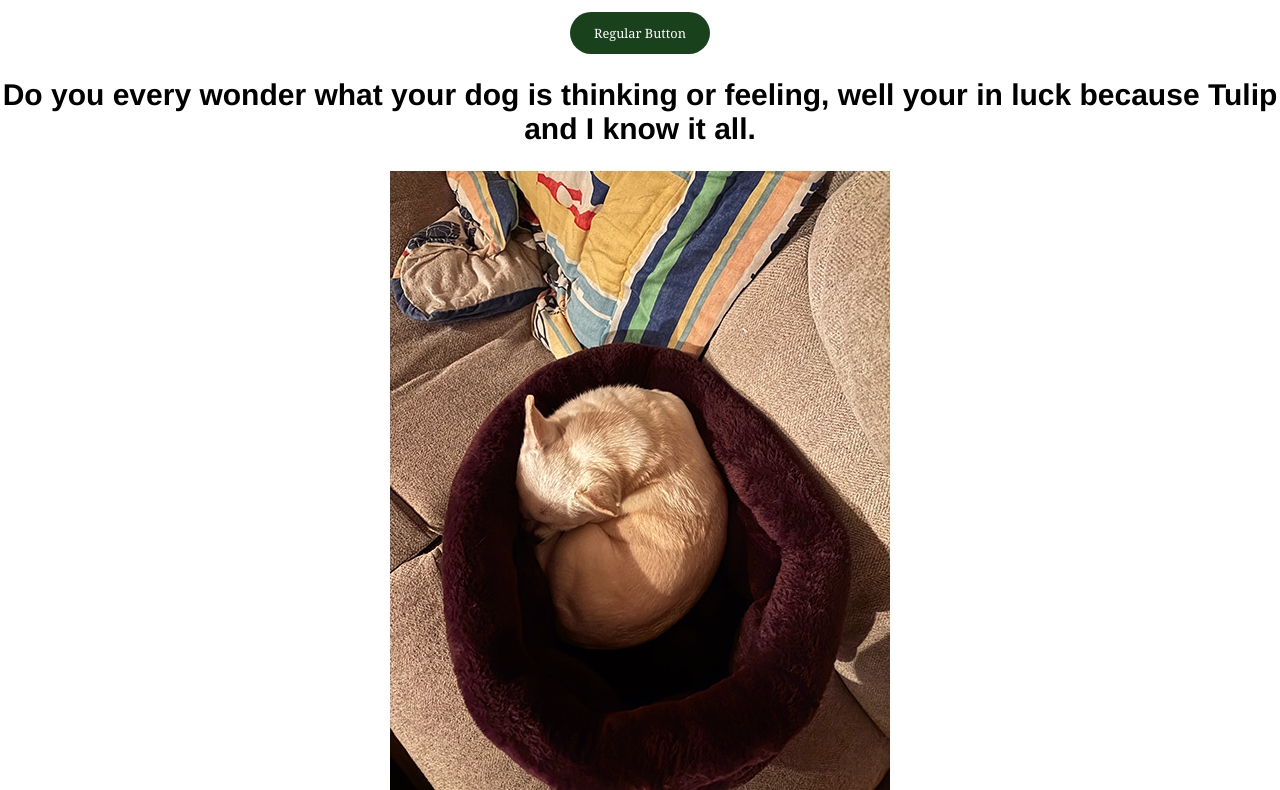
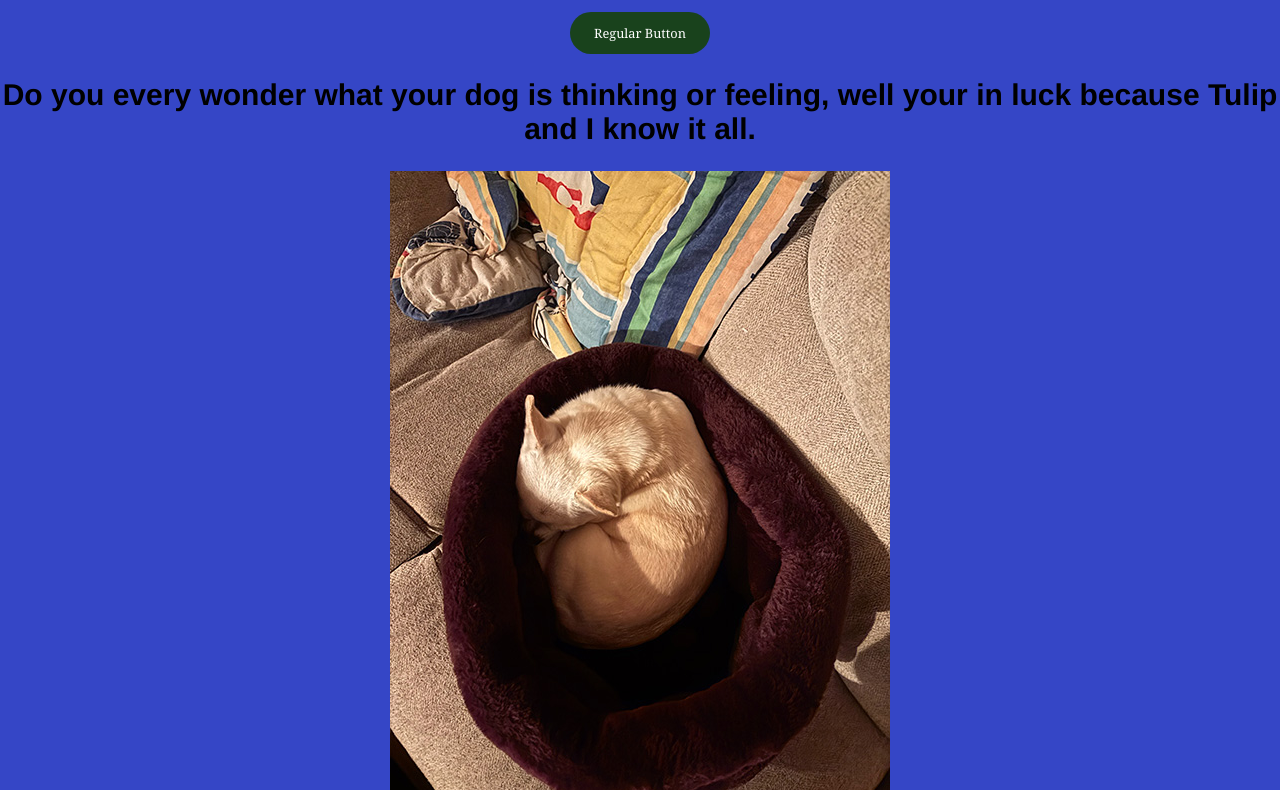
Before and after one commit to majamayes/L5Mayes, a website: page index.html in a window 1280 px wide. Shown: the part 87-877 px from the top of the page. Drawn offline with nearby package versions, Linux system fonts and the light colour scheme; files that its build step writes are made by us from their sources.

Commit message:
added background colour

```diff
--- a/sass/_types.scss
+++ b/sass/_types.scss
@@ -2,6 +2,7 @@ body {
     font-family: var(--font_sans);
     font-size: 20px;
     text-align: center;
+    background-color: var(--color_blue);
 }
 h1 {
     font-size: 2.5rem;
```
